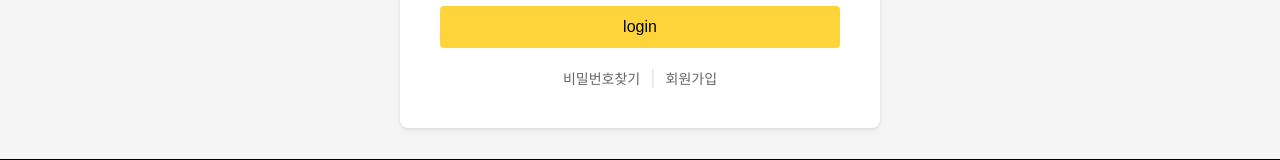
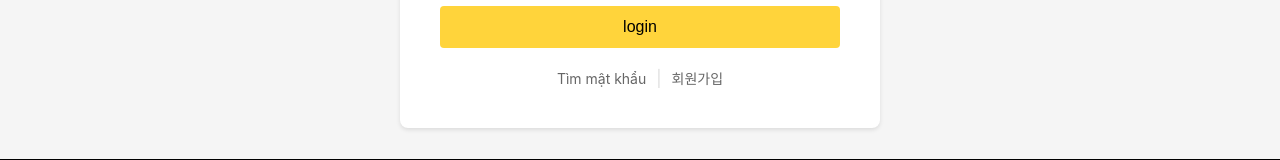
Before and after one commit to CapstoneDesign24-2/frontend, a React (Create React App) app: page /login in a window 1280 px wide. Shown: the part 401-561 px from the top of the page. Built offline with nearby package versions, Linux system fonts and the light colour scheme.

Commit message:
fix/eslint문제해결

```diff
--- a/src/page/LoginPage.jsx
+++ b/src/page/LoginPage.jsx
@@ -64,7 +64,7 @@ const LoginPage = () => {
             login
           </button>
           <div className={styles.links}>
-            <a className={styles.link}>비밀번호찾기</a>
+            <span className={styles.link}>Tìm mật khẩu</span>
             <span className={styles.divider}>|</span>
             <a href="/signup" className={styles.link}>
               회원가입
```
